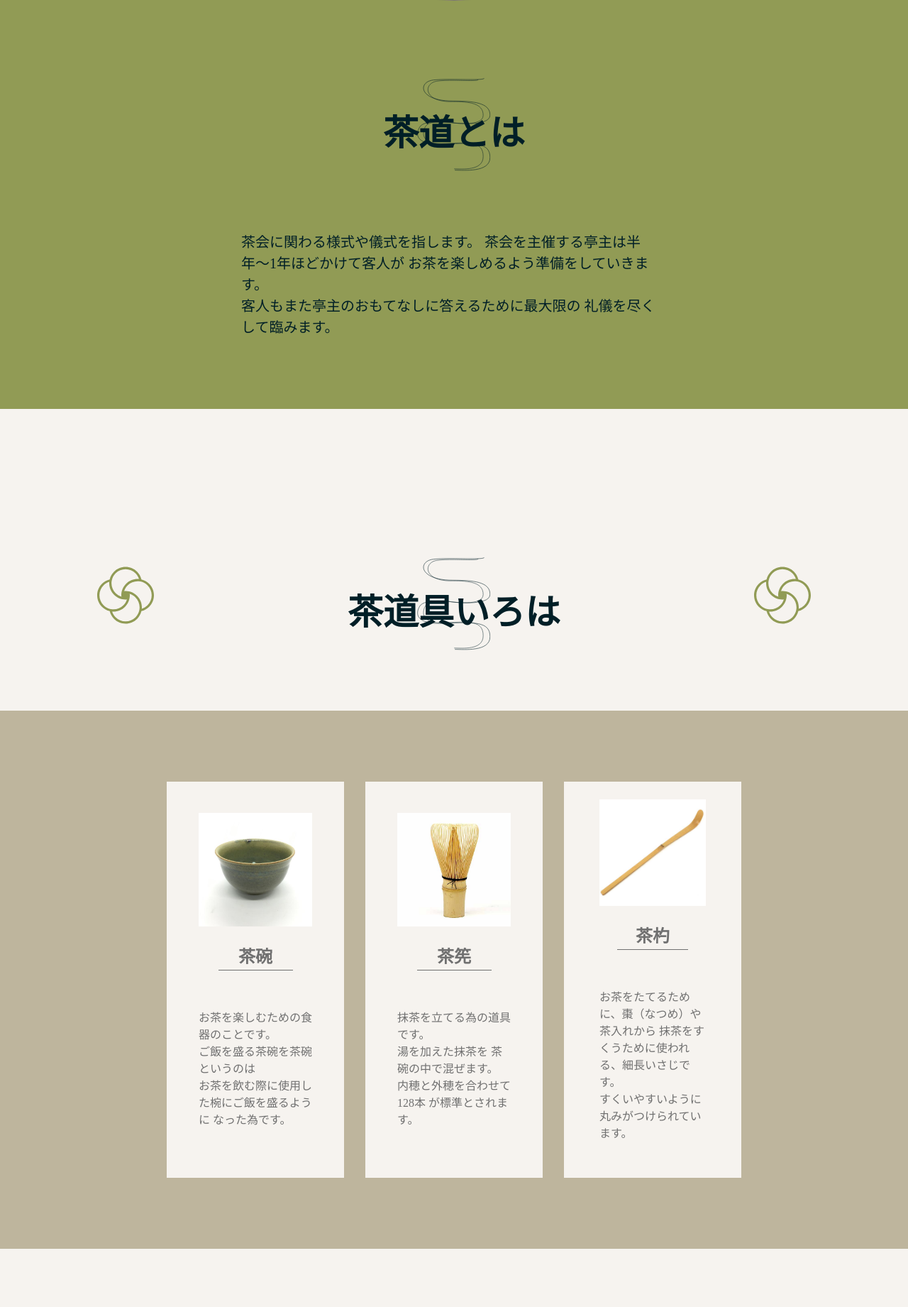
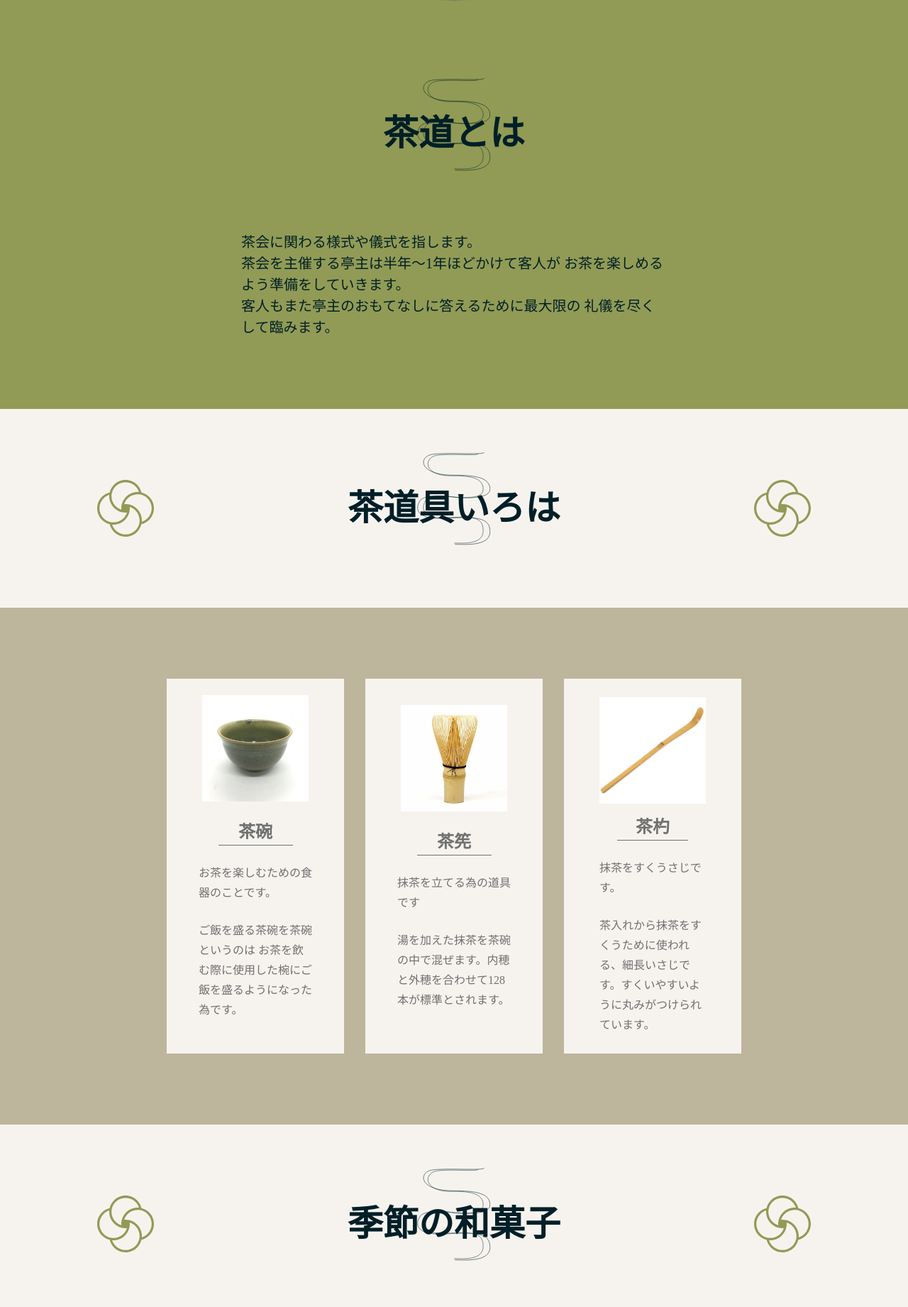
Before and after one commit to satokofuwa/tea, a PHP site: page / in a window 1280 px wide. Shown: the part 1399-3240 px from the top of the page at 71% size. Run offline with PHP 8.4, Linux system fonts and the light colour scheme; some libraries are stand-ins or nearby versions; some web fonts are replaced.

Commit message:
細かい修正

```diff
--- a/css/style.css
+++ b/css/style.css
@@ -225,8 +225,9 @@ h1 {
   /* font-family: HannariMincho; */
   font-family: aoyagireisyosimo_otf;
   font-weight: bold;
-  margin-top: 150px;
-  margin-bottom:100px;
+  /* margin-top: 150px; */
+  /* margin-bottom:100px; */
+  margin: auto 0;
   z-index:10
 }
 .flow-icon {
@@ -536,7 +546,7 @@ p.explain {
   display: flex;
   flex-direction: row;
   justify-content: space-around;
-  padding-top: 100px;
+  padding: 100px 0;
   background:#F6F3EF;
 
 }
@@ -557,6 +567,7 @@ p.explain {
   justify-content: center;
   box-sizing: border-box;
   width: 250px;
+  height: 528px;
   padding:20px;
 
   background-color: var(--main-color1);
@@ -568,28 +579,45 @@ p.explain {
 .tool-item:nth-child(3) {
   margin-right: 30px;
   padding:25px;
+
 }
 
 .tool-img {
   object-fit: contain;
-  margin:0 25px;
+  margin:0 auto;
   margin-bottom: 25px;
+  width: 150px;
+  height: 150px;
+}
 
+img.tool-img3{
+  object-fit: contain;
+  width: 150px;
+  height: 150px;
+  margin: 25px auto 15px;
 }
 .tool-header {
   max-width: 50%;
   margin: 0 auto;
-  margin-bottom: 30px;
+  border-bottom: 1px solid var(--text-color1);
+}
+.tool-header3{
+  max-width: 50%;
+  margin: 0px auto;
   border-bottom: 1px solid var(--text-color1);
 }
 .tool-explain{
   text-align: left;
-  padding:25px;
+  margin:25px;
+  line-height: 28px;
 }
 
 @media screen and (max-width: 768px) {
   .section-title{
-    padding: 0;
+    padding: 100px 0;
+  }
+  .flower-green_icon, .flower-green_icon2{
+    width: 60px;
   }
   .tool-detail {
     display: flex;
--- a/index.html
+++ b/index.html
@@ -18,7 +18,7 @@
     <div class="header-logo-menu">
       <div class="logo-area">
         <a href="#about" class="logo">
-          <img src="img/header-logo.png" width="65" alt="JapaneseTeaStyle" class="tea-logo">
+          <img src="img/header-logo.png"  alt="JapaneseTeaStyle" class="tea-logo">
         </a><!-- /.logo -->
       </div><!-- /.logo-area -->
       <nav class="pc-only">
@@ -91,11 +91,11 @@
       <div class="about-window">
         <img src="img/autumnal-leaves-g534b6cf16_640.png" alt="about-window" class="about-window_img">
       </div>
-      <h1>茶道とは
+      <h1 class="about-text">茶道とは
          <img src="img/flow-icon.png" alt="flow-icon" class="flow-icon">
       </h1>
       <p class="explain">
-        茶会に関わる様式や儀式を指します。
+        茶会に関わる様式や儀式を指します。<br>
         茶会を主催する亭主は半年〜1年ほどかけて客人が
         お茶を楽しめるよう準備をしていきます。<br>
         客人もまた亭主のおもてなしに答えるために最大限の
@@ -121,10 +121,10 @@
           <div class="tool-text">
           <h2 class="tool-header">茶碗</h2>
           <p class="tool-explain">
-            お茶を楽しむための食器のことです。<br>
-            ご飯を盛る茶碗を茶碗というのは<br>
-            お茶を飲む際に使用した椀にご飯を盛るように
-            なった為です。
+            お茶を楽しむための食器のことです。
+          </p>
+          <p class="tool-explain"> ご飯を盛る茶碗を茶碗というのは
+            お茶を飲む際に使用した椀にご飯を盛るようになった為です。
           </p>
           </div>
       </li>
@@ -135,20 +135,18 @@
         <div class="tool-text">
           <h2 class="tool-header">茶筅</h2>
           <p class="tool-explain">
-            抹茶を立てる為の道具です。<br>湯を加えた抹茶を
-            茶碗の中で混ぜます。<br>内穂と外穂を合わせて128本
-            が標準とされます。
+            抹茶を立てる為の道具です</p>
+          <p class="tool-explain">湯を加えた抹茶を茶碗の中で混ぜます。内穂と外穂を合わせて128本が標準とされます。
           </p>
         </div>
       </li>
       <li class="tool-item">
-          <img src="img/茶杓.jpeg" alt="" class="tool-img">
+          <img src="img/茶杓.jpeg" alt="" class="tool-img3">
         <div class="tool-text">
-          <h2 class="tool-header">茶杓</h2>
+          <h2 class="tool-header3">茶杓</h2>
           <p class="tool-explain">
-            お茶をたてるために、棗（なつめ）や茶入れから
-            抹茶をすくうために使われる、細長いさじです。<br>
-            すくいやすいように丸みがつけられています。
+            抹茶をすくうさじです。</p>
+          <p class="tool-explain">茶入れから抹茶をすくうために使われる、細長いさじです。すくいやすいように丸みがつけられています。
           </p>
         </div>
       </li>
@@ -296,8 +294,10 @@
     </div><!-- /.section-title -->
 
     <div class="card-grid">
+
       <div class="card">
         <div class="front">
+          <div class="color"></div><!-- /.color -->
           <img src="img/flower-icon-red.svg" alt="" class="flower-smred_icon2">
           <span>柳緑花紅</span>
         </div><!-- /.front -->
@@ -307,6 +307,7 @@
       </div><!-- /.card -->
       <div class="card">
           <div class="front">
+            <div class="color"></div><!-- /.color -->
             <img src="img/flower-icon-red.svg" alt="" class="flower-smred_icon2">
             <span>日日是好日</span>
           </div><!-- /.front -->
@@ -316,6 +317,7 @@
       </div><!-- /.card -->
       <div class="card">
         <div class="front">
+          <div class="color"></div><!-- /.color -->
           <img src="img/flower-icon-red.svg" alt="" class="flower-smred_icon2">
           <span>喫茶去</span>
         </div><!-- /.front -->
@@ -325,6 +327,7 @@
     </div><!-- /.card -->
     <div class="card">
       <div class="front">
+        <div class="color"></div><!-- /.color -->
         <img src="img/flower-icon-red.svg" alt="" class="flower-smred_icon2">
         <span>和敬静寂</span>
       </div><!-- /.front -->
@@ -332,11 +335,15 @@
         <span>お互いを敬い澄み切ったこだわりのない<br>境地</span>
       </div><!-- /.back -->
   </div><!-- /.card -->
+      <a href="#mv-area"><img src="img/pagetop.png" alt="" class="pagetop"></a>
     </div><!-- /.card-grid -->
+
+
 </section><!-- /.calligraphy -->
-<section class="pagetop">
-  <a href="#mv-area"><img src="img/pagetop.png" alt=""></a>
-</section>
+
+<!-- <section class="pagetop"> -->
+  <!-- <a href="#mv-area"><img src="img/pagetop.png" alt=""></a> -->
+<!-- </section> -->
 
 <script src="http://cdn.jsdelivr.net/particles.js/2.0.0/particles.min.js"></script>
 <!--自作のJS-->
```
Also changed, not shown: other parts of css/style.css (+46 -20 lines).
